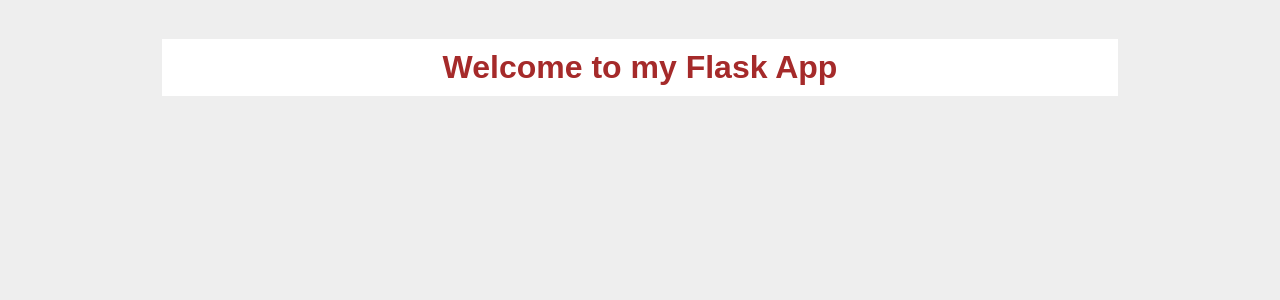
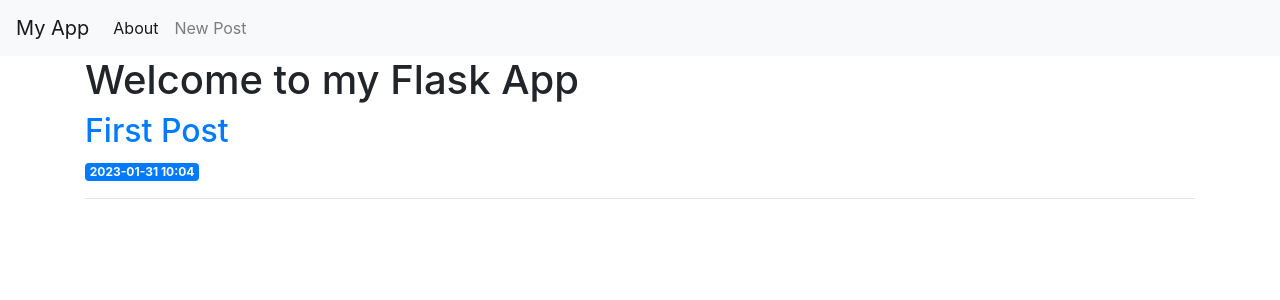
Before and after one commit to evyatark/flaskProject2, a Flask app: page / in a window 1280 px wide. Shown: the top 300 px of the page. Run offline with Flask 2, Linux system fonts and the light colour scheme; some libraries are stand-ins or nearby versions.

Commit message:
add form for posts

```diff
--- a/app.py
+++ b/app.py
@@ -1,6 +1,8 @@
 from flask import Flask
 from markupsafe import escape
-from flask import render_template
+from flask import render_template, request, url_for, flash, redirect
+from werkzeug.exceptions import abort
+from datetime import datetime
 
 app = Flask(__name__)
 
@@ -21,7 +23,7 @@ def show_user_profile(username):
     return f'User {escape(username)}'
 
 
-@app.route('/post/<int:post_id>')
+@app.route('/aapost/<int:post_id>')
 def show_post(post_id):
     # show an example of receiving one parameter in the URL, the param is an integer
     return f'Post {post_id}'
@@ -55,10 +57,58 @@ def hello(name=None):
 
 
 
+@app.route('/index1')
+def index1():
+    return render_template('index1.html')
+
+
+posts = [{'id':0, 'title': 'First Post', 'content': 'Content for the first post', 'created': '2023-01-31 10:04'}]
+
+
+def get_post(post_id):
+    # conn = get_db_connection()
+    # post = conn.execute('SELECT * FROM posts WHERE id = ?',
+    #                     (post_id,)).fetchone()
+    # conn.close()
+    post = posts[post_id]
+    if post is None:
+        abort(404)
+    return post
+
+
+@app.route('/<int:post_id>')
+def post(post_id):
+    post = get_post(post_id)
+    return render_template('post.html', post=post)
+
+
 @app.route('/')
 def index():
-    return render_template('index.html')
+    #posts = [{'id':1, 'title': 'First Post', 'content': 'Content for the first post', 'created': '10:04'}]
+    return render_template('index.html', posts=posts)
 
+
+
+@app.route('/create', methods=('GET', 'POST'))
+def create():
+    if request.method == 'POST':
+        title = request.form['title']
+        content = request.form['content']
+        the_id = len(posts)
+        current_date_and_time = datetime.now()
+
+        if not title:
+            flash('Title is required!')
+        else:
+            # conn = get_db_connection()
+            # conn.execute('INSERT INTO posts (title, content) VALUES (?, ?)',
+            #              (title, content))
+            # conn.commit()
+            # conn.close()
+            posts.append({'id':the_id, 'title': title, 'content': content, 'created': current_date_and_time})
+            return redirect(url_for('index'))
+
+    return render_template('create.html')
 
 if __name__ == '__main__':
     app.run()
--- /dev/null
+++ b/templates/base.html
@@ -0,0 +1,40 @@
+<!doctype html>
+<html lang="en">
+  <head>
+    <!-- Required meta tags -->
+    <meta charset="utf-8">
+    <meta name="viewport" content="width=device-width, initial-scale=1, shrink-to-fit=no">
+
+    <!-- Bootstrap CSS -->
+    <link rel="stylesheet" href="https://stackpath.bootstrapcdn.com/bootstrap/4.3.1/css/bootstrap.min.css" integrity="sha384-ggOyR0iXCbMQv3Xipma34MD+dH/1fQ784/j6cY/iJTQUOhcWr7x9JvoRxT2MZw1T" crossorigin="anonymous">
+
+    <title>{% block title %} {% endblock %}</title>
+  </head>
+  <body>
+    <nav class="navbar navbar-expand-md navbar-light bg-light">
+        <a class="navbar-brand" href="{{ url_for('index')}}">My App</a>
+        <button class="navbar-toggler" type="button" data-toggle="collapse" data-target="#navbarNav" aria-controls="navbarNav" aria-expanded="false" aria-label="Toggle navigation">
+            <span class="navbar-toggler-icon"></span>
+        </button>
+        <div class="collapse navbar-collapse" id="navbarNav">
+            <ul class="navbar-nav">
+                <li class="nav-item active">
+                    <a class="nav-link" href="index1">About</a>
+                </li>
+                <li class="nav-item">
+                    <a class="nav-link" href="{{url_for('create')}}">New Post</a>
+                </li>
+            </ul>
+        </div>
+    </nav>
+    <div class="container">
+        {% block content %} {% endblock %}
+    </div>
+
+    <!-- Optional JavaScript -->
+    <!-- jQuery first, then Popper.js, then Bootstrap JS -->
+    <script src="https://code.jquery.com/jquery-3.3.1.slim.min.js" integrity="sha384-q8i/X+965DzO0rT7abK41JStQIAqVgRVzpbzo5smXKp4YfRvH+8abtTE1Pi6jizo" crossorigin="anonymous"></script>
+    <script src="https://cdnjs.cloudflare.com/ajax/libs/popper.js/1.14.7/umd/popper.min.js" integrity="sha384-UO2eT0CpHqdSJQ6hJty5KVphtPhzWj9WO1clHTMGa3JDZwrnQq4sF86dIHNDz0W1" crossorigin="anonymous"></script>
+    <script src="https://stackpath.bootstrapcdn.com/bootstrap/4.3.1/js/bootstrap.min.js" integrity="sha384-JjSmVgyd0p3pXB1rRibZUAYoIIy6OrQ6VrjIEaFf/nJGzIxFDsf4x0xIM+B07jRM" crossorigin="anonymous"></script>
+  </body>
+</html>
--- a/templates/index.html
+++ b/templates/index.html
@@ -1,11 +1,17 @@
-<!DOCTYPE html>
-<html lang="en">
-    <head>
-        <meta charset="UTF-8">
-        <link rel="stylesheet" href="{{ url_for('static', filename= 'css/style.css') }}">
-        <title>Evyatar Flask App</title>
-    </head>
-    <body>
-       <h1>Welcome to my Flask App</h1>
-    </body>
-</html>
+{% extends 'base.html' %}
+
+{% block title %}
+    My Title
+{% endblock %}
+
+{% block content %}
+    <h1>Welcome to my Flask App</h1>
+    {% for post in posts %}
+        <a href="{{ url_for('post', post_id=post['id']) }}">
+            <h2>{{ post['title'] }}</h2>
+        </a>
+        <span class="badge badge-primary">{{ post['created'] }}</span>
+        <hr>
+    {% endfor %}
+
+{% endblock %}
```
Also changed, not shown: templates/create.html (added, +23 -0 lines), templates/index1.html (added, +11 -0 lines), templates/post.html (added, +7 -0 lines).
